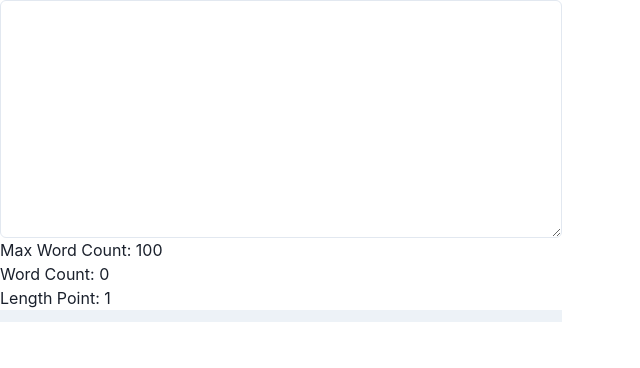
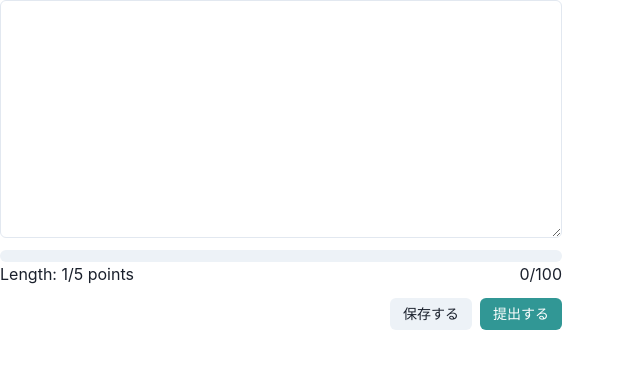
Before and after one commit to kotakanazawa/wordcount-progress-bar, a React (Vite) app: page / in a window 1280 px wide. Shown: the top 368 px of the page, without its empty margins (0-640 px from the left). Built offline with nearby package versions, Linux system fonts and the light colour scheme.

Commit message:
要素移動、ダミーの提出ボタン追加

```diff
--- a/src/App.jsx
+++ b/src/App.jsx
@@ -1,6 +1,13 @@
 import { useState } from "react"
-import { Textarea } from "@chakra-ui/react"
-import { Progress } from "@chakra-ui/react"
+import {
+  Textarea,
+  Progress,
+  Box,
+  Flex,
+  Spacer,
+  ButtonGroup,
+  Button
+} from "@chakra-ui/react"
 
 function App() {
   const [body, setBody] = useState("")
@@ -33,16 +40,26 @@ function App() {
     <>
       <div className="h-screen w-screen flex justify-center items-center">
         <div>
-          <Textarea
-            value={body}
-            onChange={handleChange}
-            rows="10"
-            cols="50"
-          />
-          <p>Max Word Count: 100</p>
-          <p>Word Count: {wordCount}</p>
-          <p>Length Point: {calculateLengthPoint()}</p>
-          <Progress value={wordCount} max={100} colorScheme="yellow"></Progress>
+          <Textarea value={body} onChange={handleChange} rows="10" cols="50" />
+          <Box mt={3}>
+            <Progress
+              value={wordCount}
+              max={100}
+              colorScheme="yellow"
+              borderRadius="md"
+            ></Progress>
+          </Box>
+          <Flex>
+            <p>Length: {calculateLengthPoint()}/5 points</p>
+            <Spacer />
+            <p>{wordCount}/100</p>
+          </Flex>
+          <Flex justifyContent='flex-end'>
+            <ButtonGroup mt='3'>
+              <Button size='sm'>保存する</Button>
+              <Button colorScheme='teal' size='sm'>提出する</Button>
+            </ButtonGroup>
+          </Flex>
         </div>
       </div>
     </>
```
